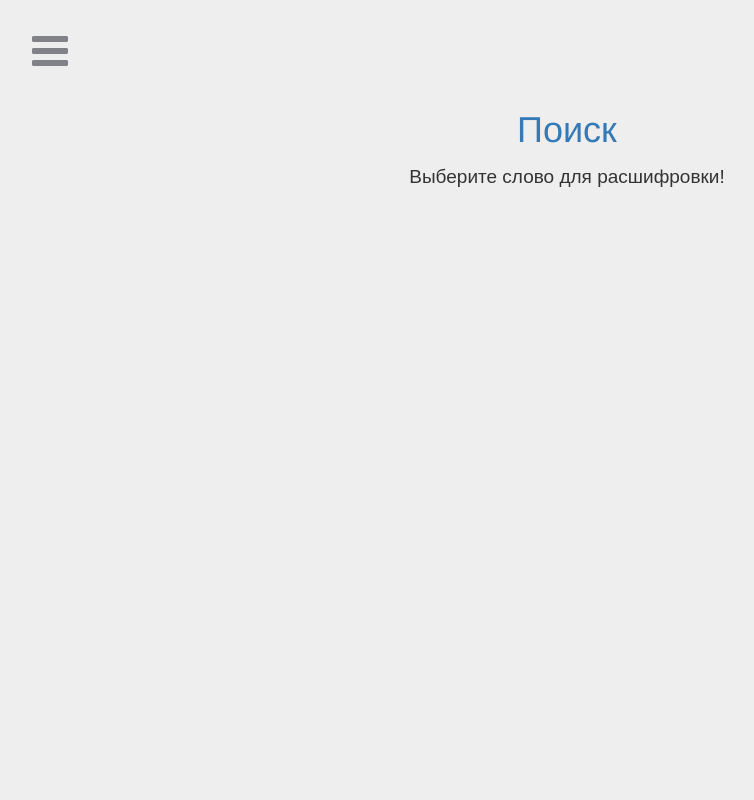
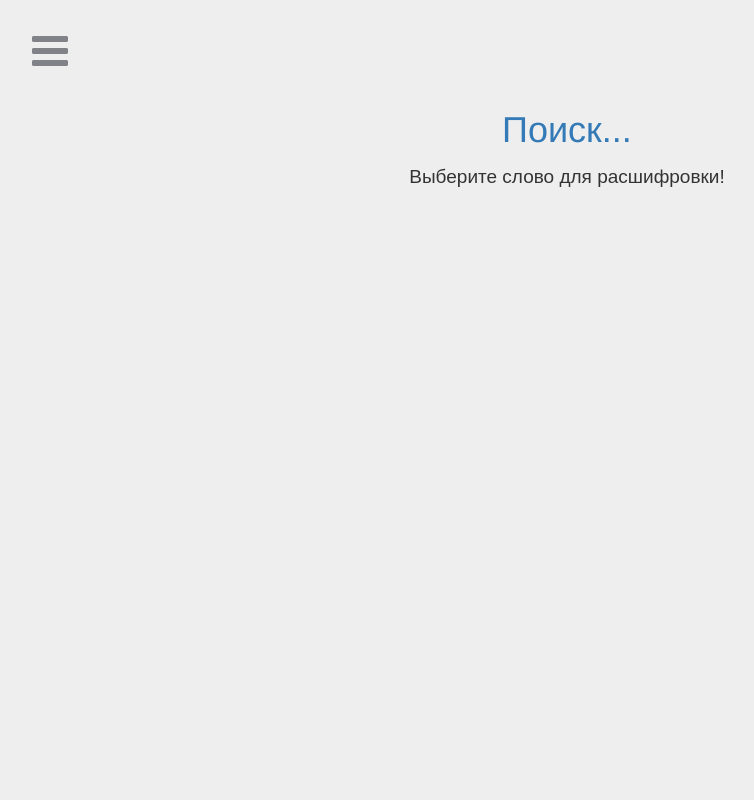
Before and after one commit to 1lufs/Dict, a Django app: page / in a window 1280 px wide. Shown: the whole page, without its empty margins (1-755 px from the left). Run offline with Django 4.2, Linux system fonts and the light colour scheme; data that the repository does not hold is empty; some libraries are stand-ins or nearby versions.

Commit message:
Update blog.html

```diff
--- a/blog/templates/blog/blog.html
+++ b/blog/templates/blog/blog.html
@@ -16,7 +16,7 @@
             <p align="center">{{ word.description }}</p>
 
         {% else %}
-            <h1 align="center"><a href="/">Поиск</a></h1>
+            <h1 align="center"><a href="/">Поиск...</a></h1>
             <p align="center">Выберите слово для расшифровки!</p>
         {% endif %}
 
```
